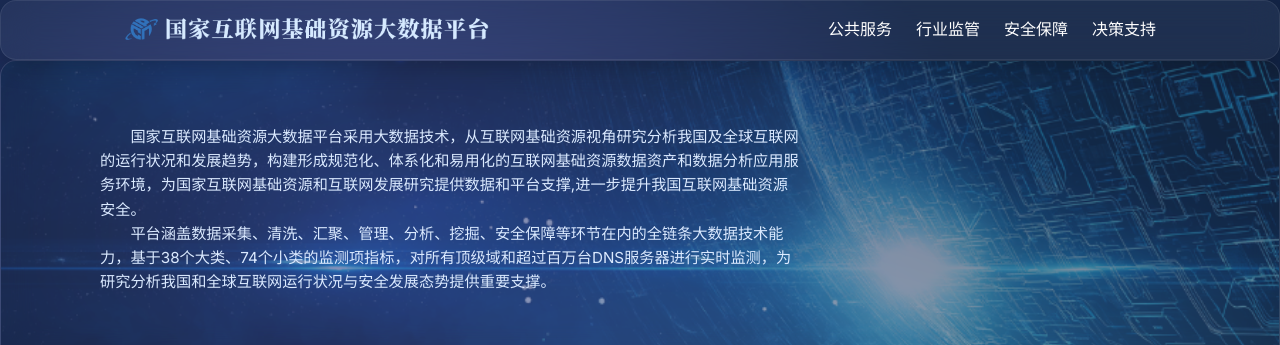
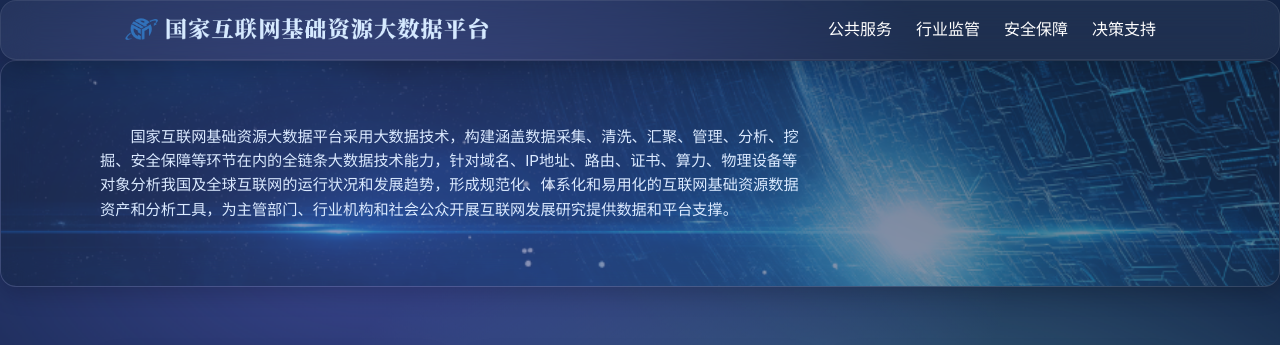
Before and after one commit to zhengjojo/page2, a plain HTML site: page index.html in a window 1280 px wide. Shown: the top 345 px of the page. Drawn offline with Linux system fonts and the light colour scheme; grey boxes are pictures that could not be loaded.

Commit message:
Update index.html

```diff
--- a/index.html
+++ b/index.html
@@ -29,9 +29,7 @@
     <section id="about" class="section glass">
         <div class="container about-flex">
             <div class="about-text">
-                <p>国家互联网基础资源大数据平台采用大数据技术，从互联网基础资源视角研究分析我国及全球互联网的运行状况和发展趋势，构建形成规范化、体系化和易用化的互联网基础资源数据资产和数据分析应用服务环境，为国家互联网基础资源和互联网发展研究提供数据和平台支撑,进一步提升我国互联网基础资源安全。
-                </p>
-                <p>平台涵盖数据采集、清洗、汇聚、管理、分析、挖掘、安全保障等环节在内的全链条大数据技术能力，基于38个大类、74个小类的监测项指标，对所有顶级域和超过百万台DNS服务器进行实时监测，为研究分析我国和全球互联网运行状况与安全发展态势提供重要支撑。
+                <p>国家互联网基础资源大数据平台采用大数据技术，构建涵盖数据采集、清洗、汇聚、管理、分析、挖掘、安全保障等环节在内的全链条大数据技术能力，针对域名、IP地址、路由、证书、算力、物理设备等对象分析我国及全球互联网的运行状况和发展趋势，形成规范化、体系化和易用化的互联网基础资源数据资产和分析工具，为主管部门、行业机构和社会公众开展互联网发展研究提供数据和平台支撑。
                 </p>
             </div>
         </div>
```
